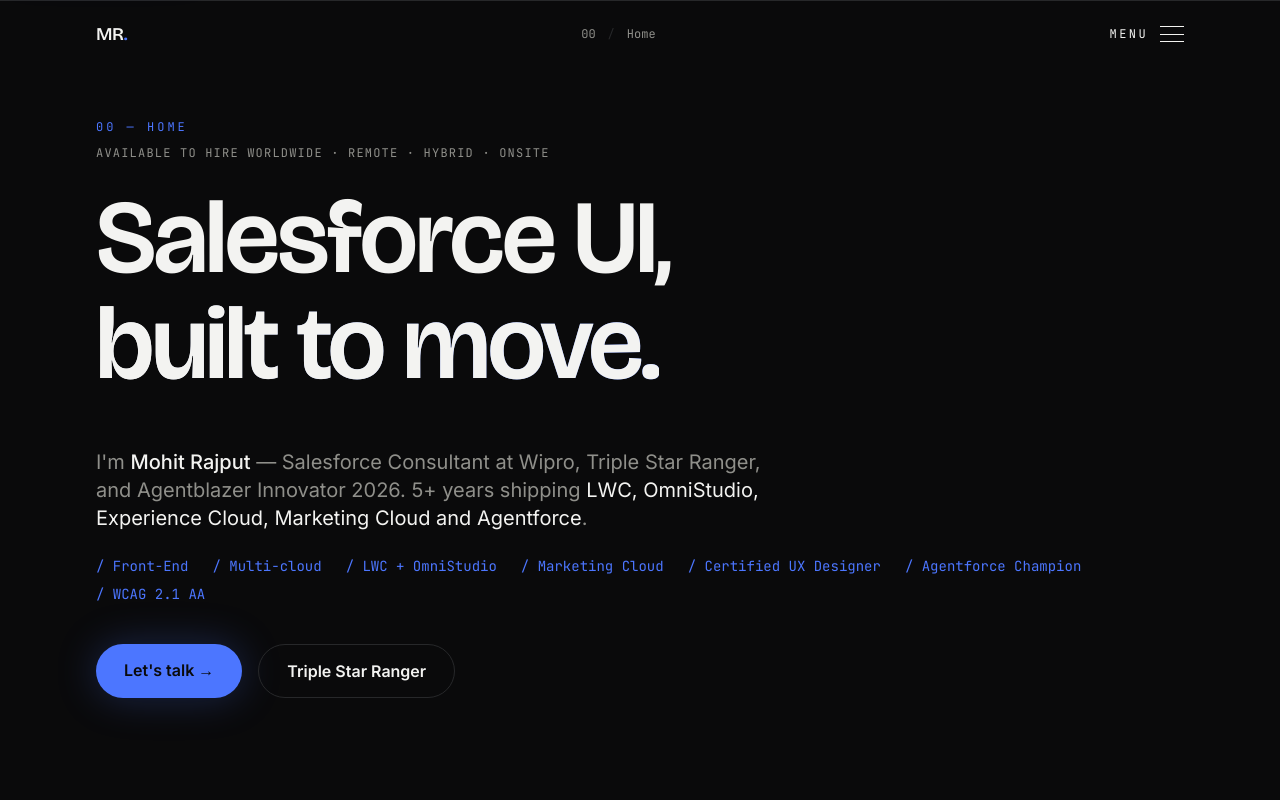
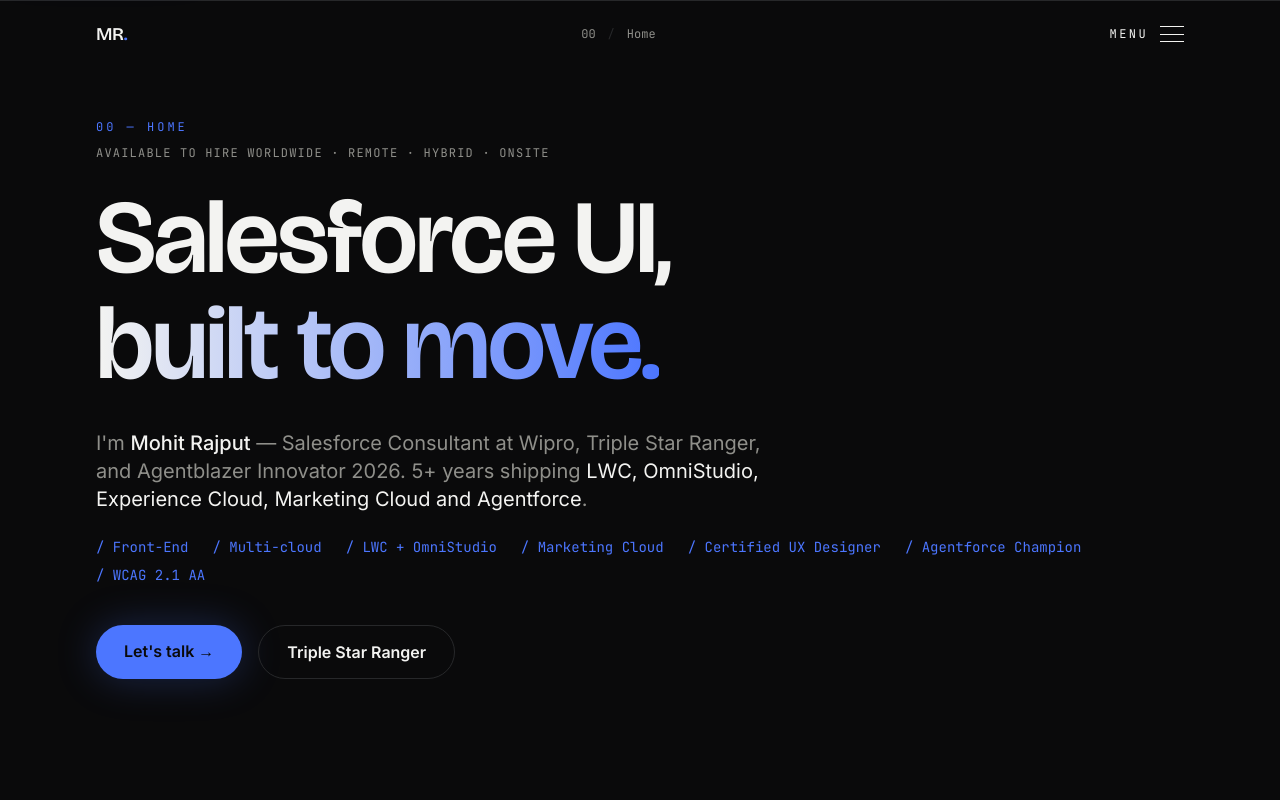
Before and after one commit to MohitVeer/Mohit-Rajput, a React (Vite) app: page / in a window 1280 px wide. Shown: the top 800 px of the page. Built offline with nearby package versions, Linux system fonts and the light colour scheme.

Commit message:
CSS changes

```diff
--- a/src/index.css
+++ b/src/index.css
@@ -87,24 +87,6 @@
   }
 }
 
-.text-gradient {
-  position: relative;
-  display: inline-block;
-  color: hsl(var(--foreground));
-  overflow: hidden;
-}
-
-.text-gradient::after {
-  content: attr(data-text);
-  position: absolute;
-  inset: 0;
-  color: hsl(var(--accent));
-  overflow: hidden;
-  width: 0%;
-  white-space: nowrap;
-  animation: textFill 4s ease-in-out infinite;
-}
-
 @layer utilities {
   .text-gradient {
     background-image: linear-gradient(90deg, hsl(var(--foreground)), hsl(var(--accent)));
```
